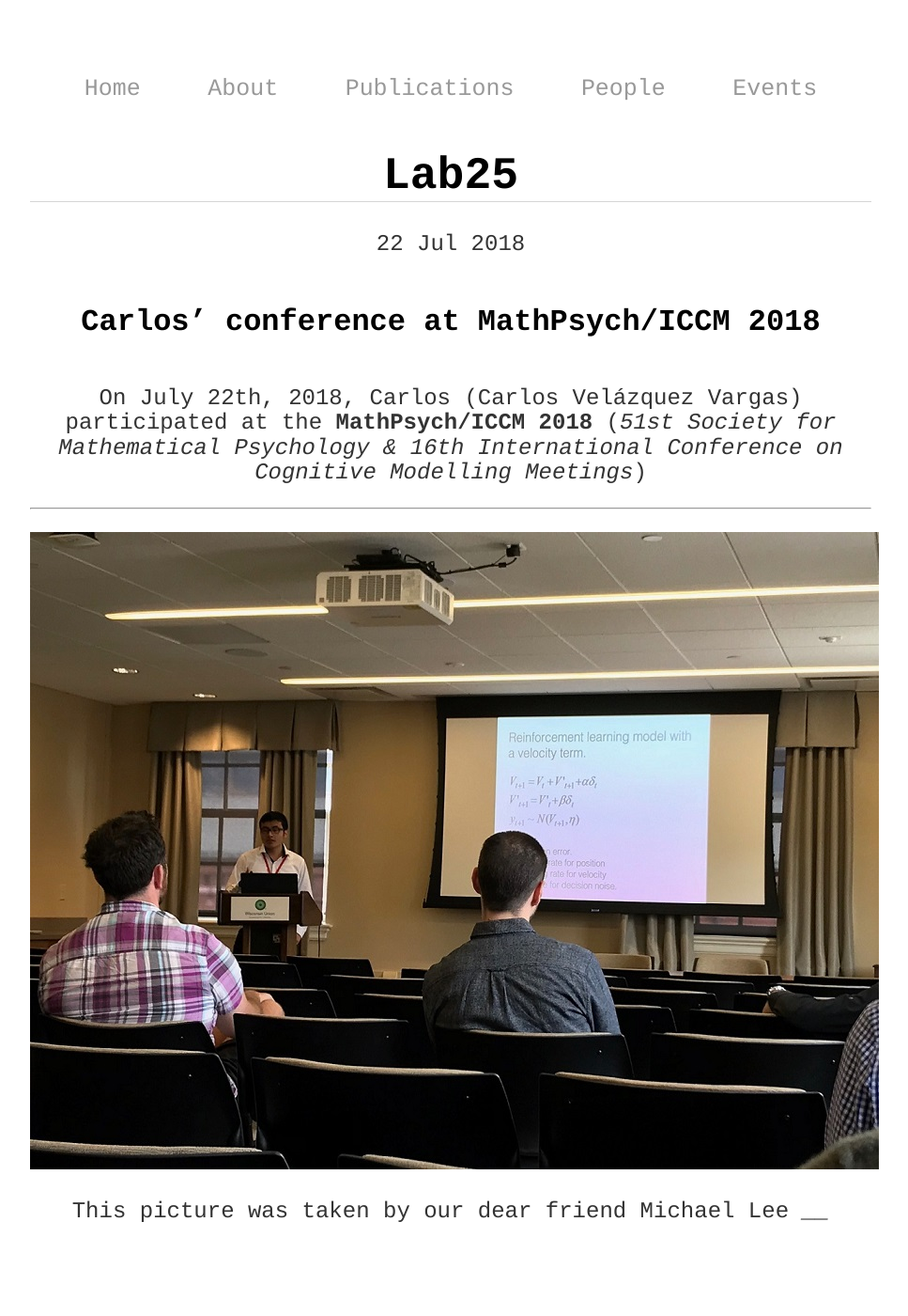
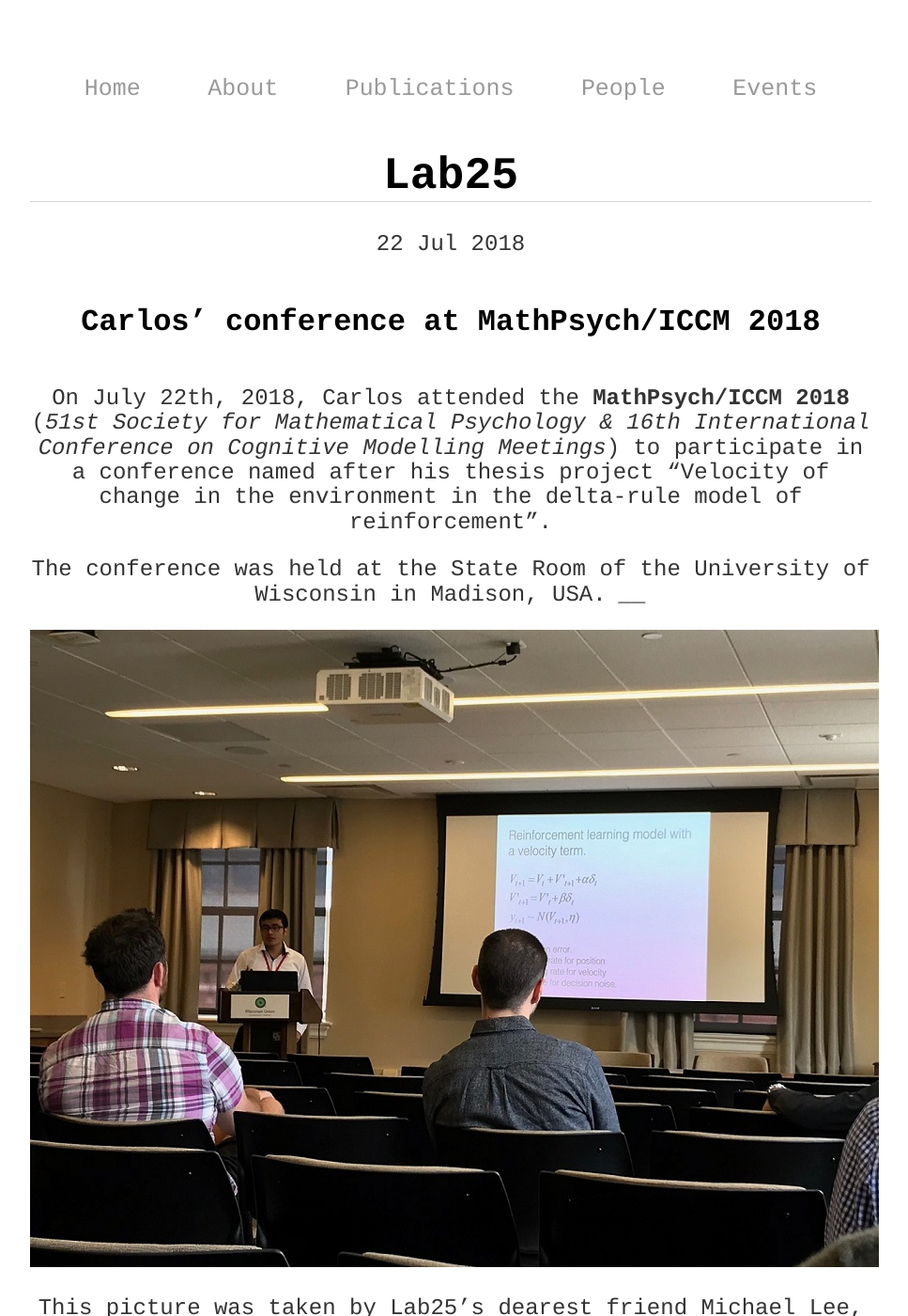
Before and after one commit to BouzasLab25/bouzaslab25.github.io, a Jekyll site: the page built from _posts/2018-07-22-posts-from-lab-25.md, in a window 1280 px wide and 1400 px high. Shown: the whole window at 94% size, without its empty margins (160-1127 px from the left). Built offline with Jekyll 4.4.1, drawn with Linux system fonts in a browser that asks for light colours; some of the changed text lies outside the part shown.

Commit message:
Update 2018-07-22-posts-from-lab-25.md

```diff
--- a/_posts/2018-07-22-posts-from-lab-25.md
+++ b/_posts/2018-07-22-posts-from-lab-25.md
@@ -6,11 +6,12 @@ date: 2018-07-22
 
 ### Carlos' conference at MathPsych/ICCM 2018
 
-On July 22th, 2018, Carlos (Carlos Velázquez Vargas) participated at the <b>MathPsych/ICCM 2018</b> (<i>51st Society for Mathematical Psychology & 16th International Conference on Cognitive Modelling Meetings</i>)
+On July 22th, 2018, Carlos attended the <b>MathPsych/ICCM 2018</b> (<i>51st Society for Mathematical Psychology & 16th International Conference on Cognitive Modelling Meetings</i>) to participate in a conference named after his thesis project "Velocity of change in the environment in the delta-rule model of reinforcement".
 
+The conference was held at the State Room of the University of Wisconsin in Madison, USA.
 ____
 
 ![Alt text](/LabPictures/Carlos_Conf.jpeg)
 
-This picture was taken by our dear friend Michael Lee
+This picture was taken by Lab25's dearest friend Michael Lee, who was also at the meeting.
 ____
```
